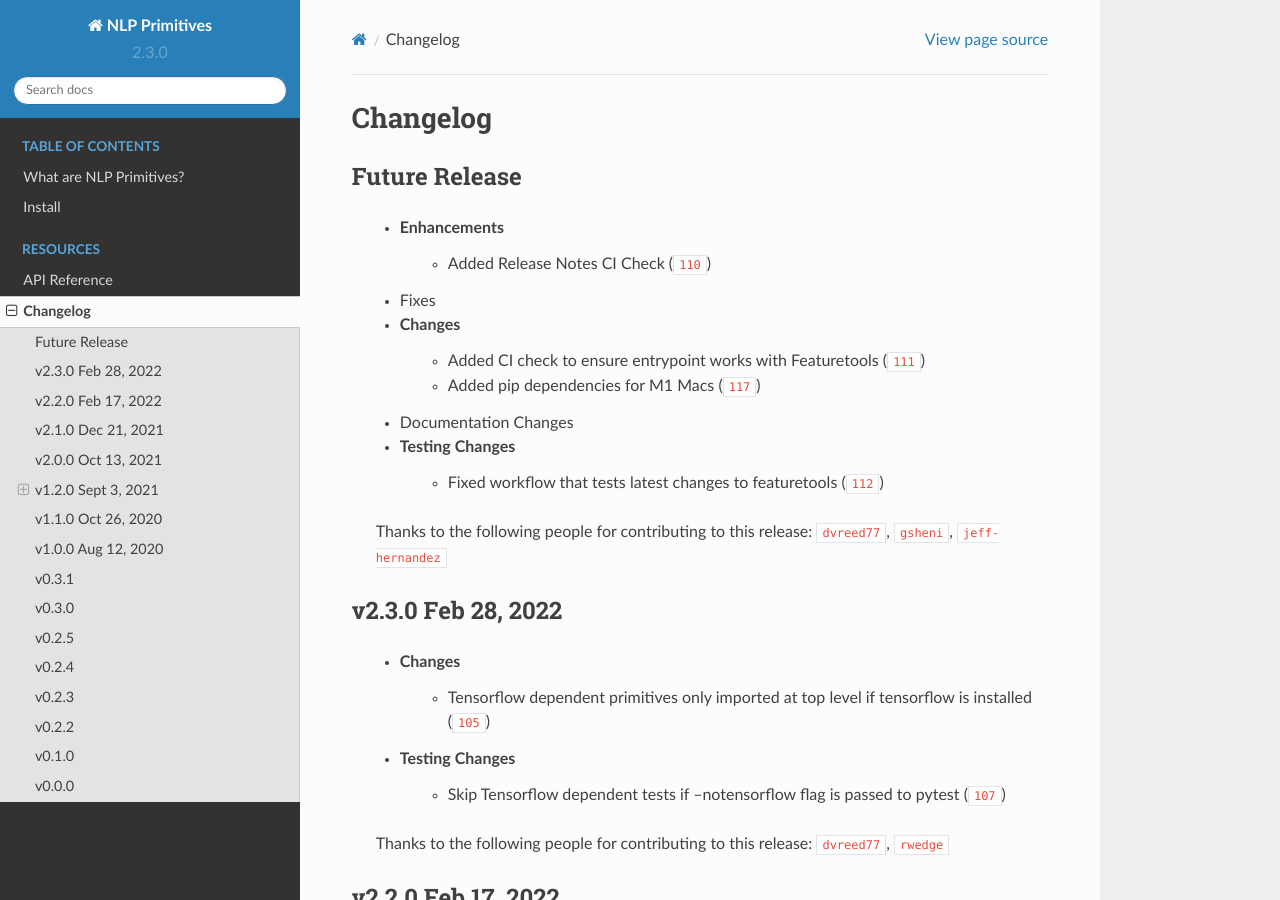
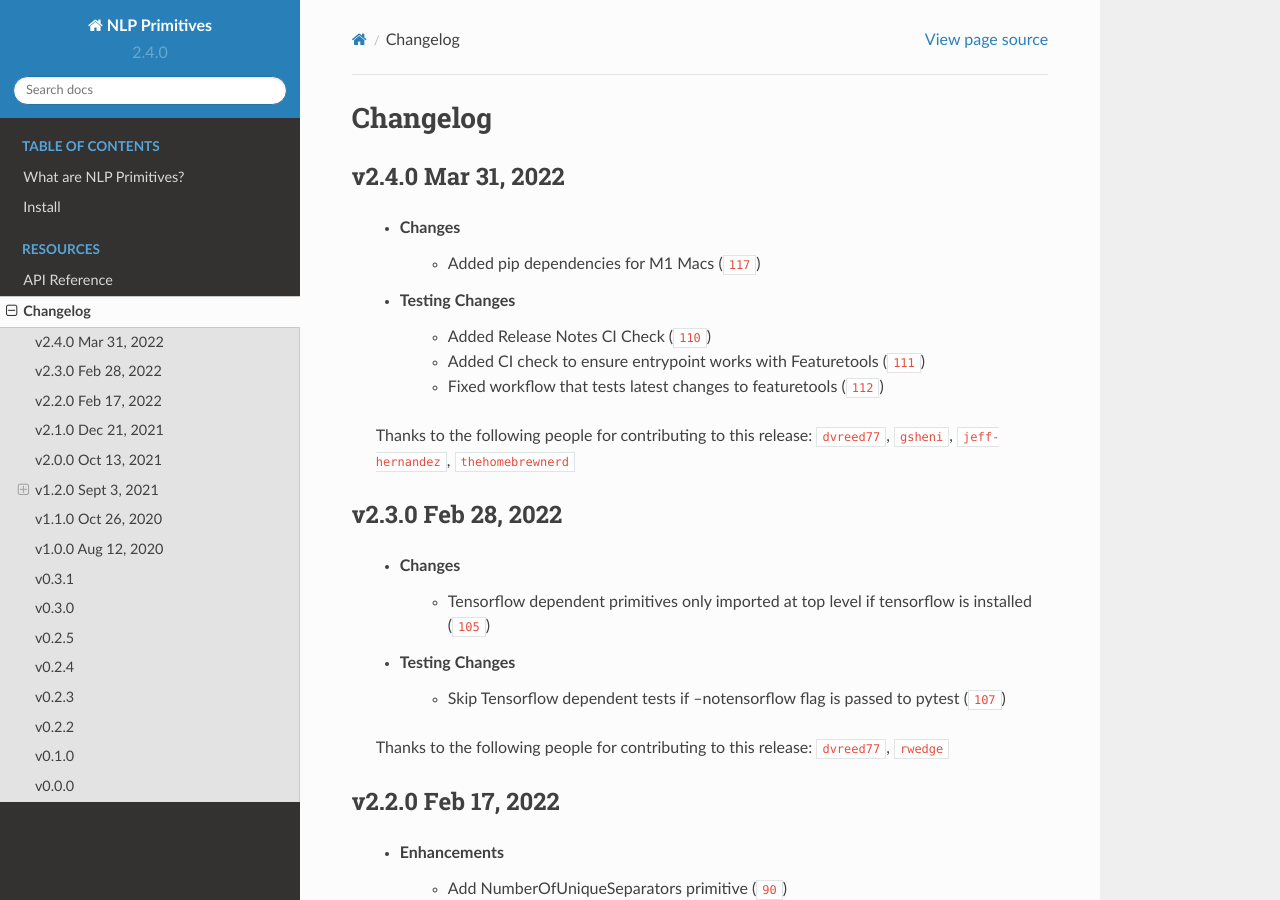
Before and after one commit to alteryx/nlp_primitives, a Sphinx documentation site: the page built from docs/source/changelog.rst, in a window 1280 px wide and 900 px high. Built offline with Sphinx 7.4.7 and the Read the Docs theme 2.0.0, drawn with Linux system fonts in a browser that asks for light colours; cross-references to code outside the pages are shown as plain code.

Commit message:
v2.4.0 (#120)
* v2.4.0

* update changelog

```diff
--- a/docs/source/changelog.rst
+++ b/docs/source/changelog.rst
@@ -2,20 +2,27 @@
 Changelog
 =========
 
-Future Release
-==============
+.. Future Release
+  ==============
     * Enhancements
-        * Added Release Notes CI Check (:pr:`110`)
     * Fixes
     * Changes
-        * Added CI check to ensure entrypoint works with Featuretools (:pr:`111`)
-        * Added pip dependencies for M1 Macs (:pr:`117`)
     * Documentation Changes
     * Testing Changes
+
+.. Thanks to the following people for contributing to this release:
+
+v2.4.0 Mar 31, 2022
+===================
+    * Changes
+        * Added pip dependencies for M1 Macs (:pr:`117`)
+    * Testing Changes
+        * Added Release Notes CI Check (:pr:`110`)
+        * Added CI check to ensure entrypoint works with Featuretools (:pr:`111`)
         * Fixed workflow that tests latest changes to featuretools (:pr:`112`)
 
     Thanks to the following people for contributing to this release:
-    :user:`dvreed77`, :user:`gsheni`, :user:`jeff-hernandez`
+    :user:`dvreed77`, :user:`gsheni`, :user:`jeff-hernandez`, :user:`thehomebrewnerd`
 
 v2.3.0 Feb 28, 2022
 ===================
--- a/nlp_primitives/__init__.py
+++ b/nlp_primitives/__init__.py
@@ -1,7 +1,7 @@
 # flake8: noqa
 import nltk.data
 
-__version__ = '2.3.0'
+__version__ = '2.4.0'
 from importlib.util import find_spec
 
 import pkg_resources
--- a/setup.py
+++ b/setup.py
@@ -16,7 +16,7 @@ extras_require = {
 
 setup(
     name='nlp_primitives',
-    version='2.3.0',
+    version='2.4.0',
     author='Alteryx, Inc.',
     author_email='support@featurelabs.com',
     classifiers=[
```
